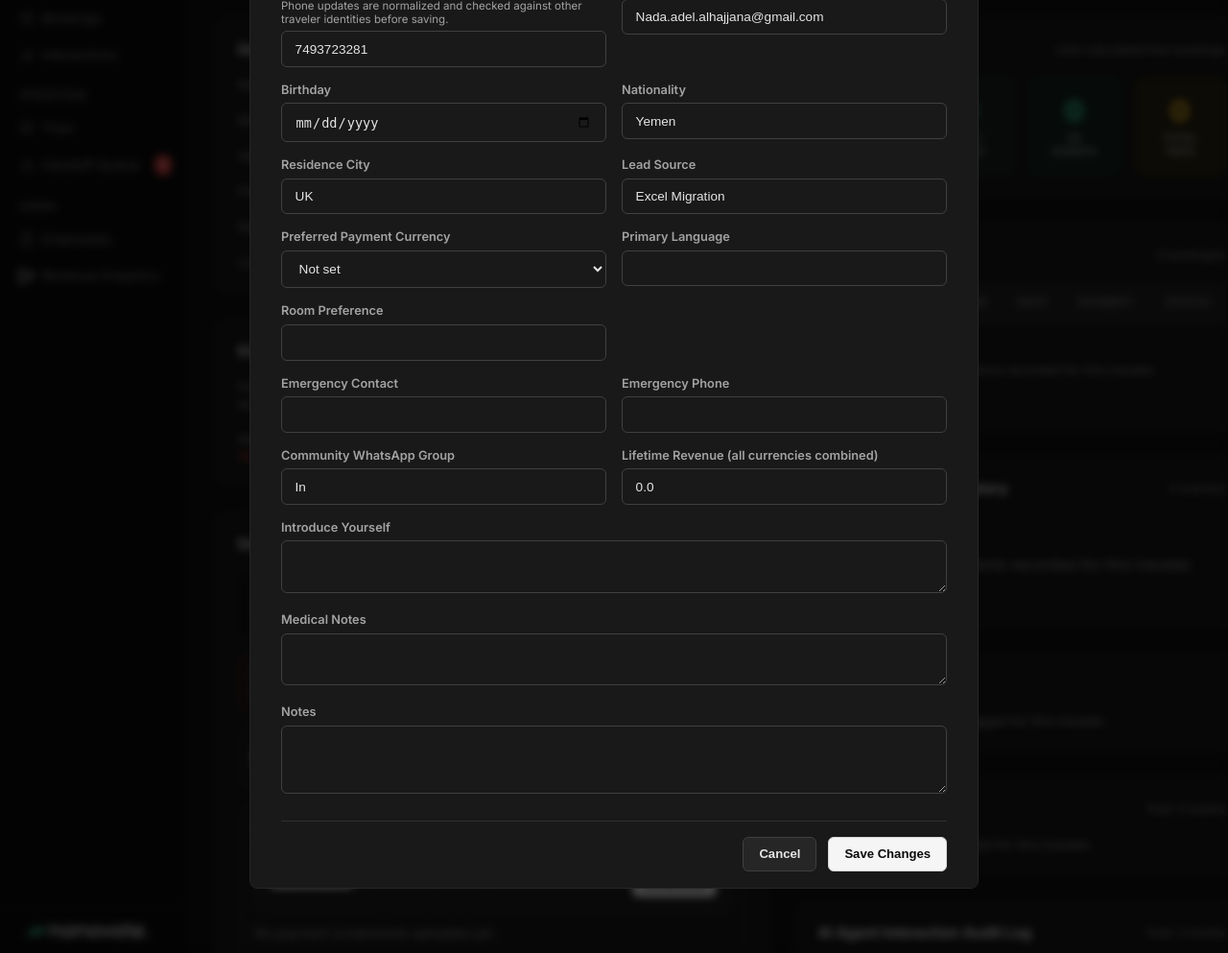
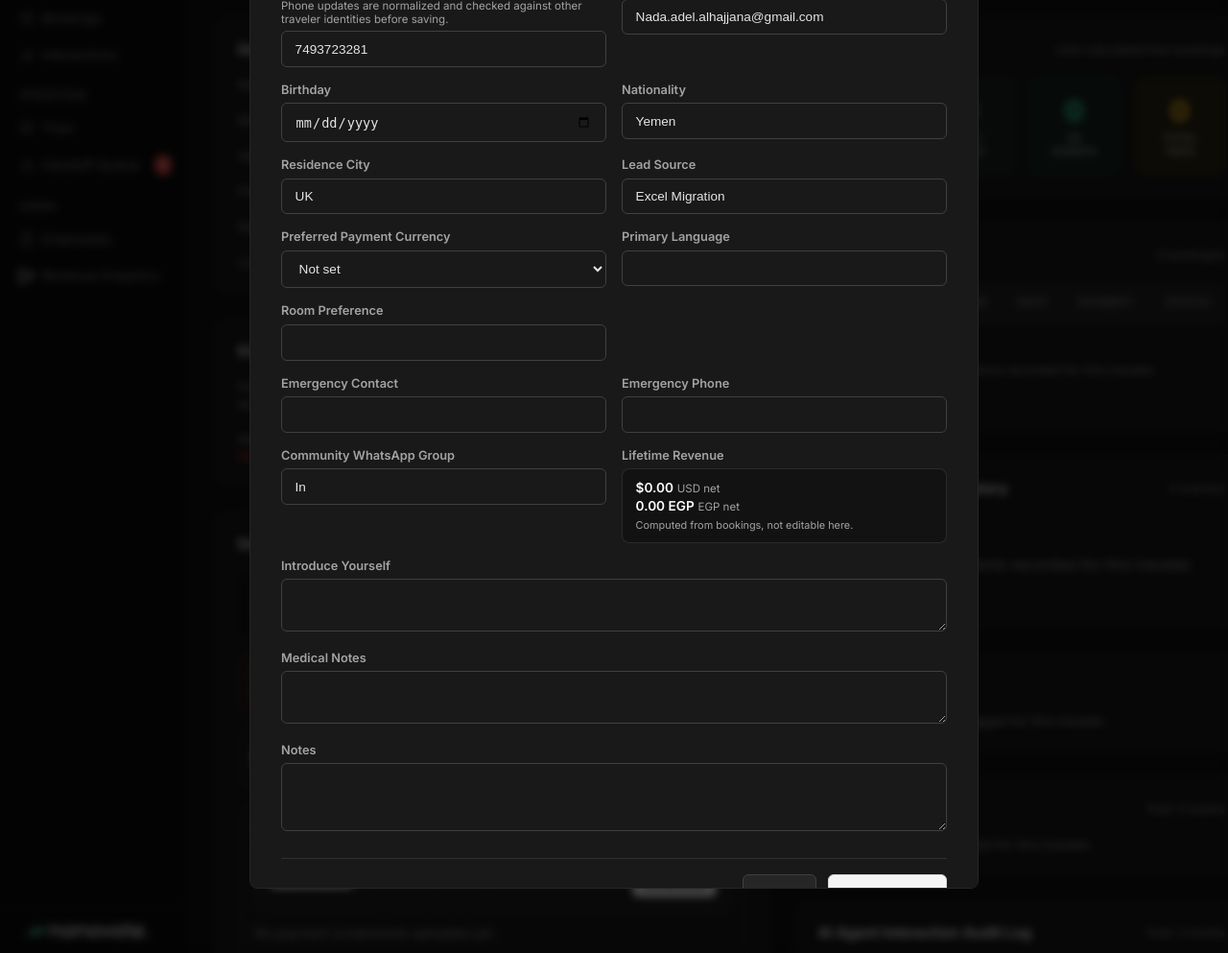
Before and after one commit to mohamed12-12/Ravel--crm-platform, a Flask app: page /travelers/TR00001 in a window 1280 px wide, after a click on "Edit Profile". Shown: the part 344-1337 px from the top of the page at 96% size. Run offline with Flask 3, Linux system fonts and the light colour scheme; a user stored in the database is signed in; data comes from the database, SQL or seed files in the repository; data that the repository does not hold is empty; some libraries are stand-ins or nearby versions.

Commit message:
fix(crm): stop the traveler edit form from silently discarding revenue edits
Traveler.lifetime_revenue was directly editable in the traveler edit modal,
but recalculate_traveler_stats() runs on every GET of the same detail page
the update redirects to -- so an edit was overwritten before the page even
rendered. It was also a single Float that both recalculation paths (Postgres
and SQLite) filled by summing USD and EGP together, contradicting the
agent's own system prompt, which documents lifetime revenue as independent
per-currency totals.

The field is no longer accepted by the update endpoint. The modal now shows
a read-only per-currency net figure (with gross/refund detail on a refunded
booking) computed the same way the page's existing "Lifetime Net Revenue"
hero already does it correctly -- reusing _build_revenue_summary_from_totals,
not new logic.

Two tests added to test_phase4_traveler_management.py: an update request
carrying lifetime_revenue no longer changes the stored value, and the input
is gone from the rendered modal. Both fail against the prior code.

Co-Authored-By: Claude Sonnet 5 <noreply@anthropic.com>

```diff
--- a/apps/api/app/routes/travelers.py
+++ b/apps/api/app/routes/travelers.py
@@ -289,7 +289,6 @@ def _traveler_update_payload(data):
         "phone_code",
         "phone_lookup_key",
         "preferred_currency",
-        "lifetime_revenue",
         "passport_name",
         "passport_number",
         "passport_expiry",
@@ -297,13 +296,7 @@ def _traveler_update_payload(data):
         "passport_attachment_ref",
     ):
         if key in data and data.get(key) is not None:
-            # Handle float casting for lifetime_revenue
-            if key == "lifetime_revenue":
-                try:
-                    payload[key] = float(data.get(key))
-                except (ValueError, TypeError):
-                    payload[key] = 0.0
-            elif key == "preferred_currency":
+            if key == "preferred_currency":
                 payload[key] = str(data.get(key) or "").strip().upper() or None
             else:
                 payload[key] = data.get(key)
--- a/apps/api/app/templates/travelers/detail.html
+++ b/apps/api/app/templates/travelers/detail.html
@@ -659,8 +659,20 @@
                     <input type="text" id="edit_community_whatsapp" value="{{ traveler.community_whatsapp or '' }}" style="width:100%;padding:0.65rem 0.85rem;background:rgba(0,0,0,0.4);border:1px solid var(--border);border-radius:0.5rem;color:#fff;font-size:0.85rem">
                 </div>
                 <div>
-                    <label style="font-size:0.8rem;font-weight:600;color:var(--text-dim);display:block;margin-bottom:0.4rem">Lifetime Revenue (all currencies combined)</label>
-                    <input type="number" step="0.01" id="edit_lifetime_revenue" value="{{ traveler.lifetime_revenue or 0.0 }}" style="width:100%;padding:0.65rem 0.85rem;background:rgba(0,0,0,0.4);border:1px solid var(--border);border-radius:0.5rem;color:#fff;font-size:0.85rem">
+                    <label style="font-size:0.8rem;font-weight:600;color:var(--text-dim);display:block;margin-bottom:0.4rem">Lifetime Revenue</label>
+                    {# Read-only and per-currency, not editable: this used to be a single
+                       combined-currency float a staff member could type over, but the
+                       page recalculates and overwrites it on every load anyway (see
+                       recalculate_traveler_stats in routes/travelers.py's detail()), so
+                       the edit was silently discarded. It also summed USD and EGP into
+                       one meaningless number. Shown here from the same revenue_summary
+                       the page hero above already computes -- net of refunds, one figure
+                       per currency, never blended. #}
+                    <div style="width:100%;padding:0.65rem 0.85rem;background:rgba(0,0,0,0.25);border:1px solid var(--border);border-radius:0.5rem;color:var(--text-muted);font-size:0.85rem;display:flex;flex-direction:column;gap:0.2rem">
+                        <div><span style="color:var(--text-main);font-weight:600">{{ revenue_summary.primary_value }}</span> <span style="font-size:0.72rem">{{ revenue_summary.primary_currency }} net</span>{% if revenue_summary.primary_has_refunds %}<span style="font-size:0.72rem;color:#f2777a"> (−{{ revenue_summary.primary_refunds }} refunded)</span>{% endif %}</div>
+                        <div><span style="color:var(--text-main);font-weight:600">{{ revenue_summary.secondary_value }}</span> <span style="font-size:0.72rem">{{ revenue_summary.secondary_currency }} net</span>{% if revenue_summary.secondary_has_refunds %}<span style="font-size:0.72rem;color:#f2777a"> (−{{ revenue_summary.secondary_refunds }} refunded)</span>{% endif %}</div>
+                        <div style="font-size:0.68rem;margin-top:0.15rem">Computed from bookings, not editable here.</div>
+                    </div>
                 </div>
             </div>
 
@@ -720,7 +732,6 @@ async function saveChanges() {
         emergency_contact: document.getElementById('edit_emergency_contact').value,
         emergency_phone: document.getElementById('edit_emergency_phone').value,
         community_whatsapp: document.getElementById('edit_community_whatsapp').value,
-        lifetime_revenue: parseFloat(document.getElementById('edit_lifetime_revenue').value) || 0.0,
         introduce_yourself: document.getElementById('edit_introduce_yourself').value,
         medical_notes: document.getElementById('edit_medical_notes').value,
         notes: document.getElementById('edit_notes').value,
```
Also changed, not shown: tests/test_phase4_traveler_management.py (+55 -0 lines).
